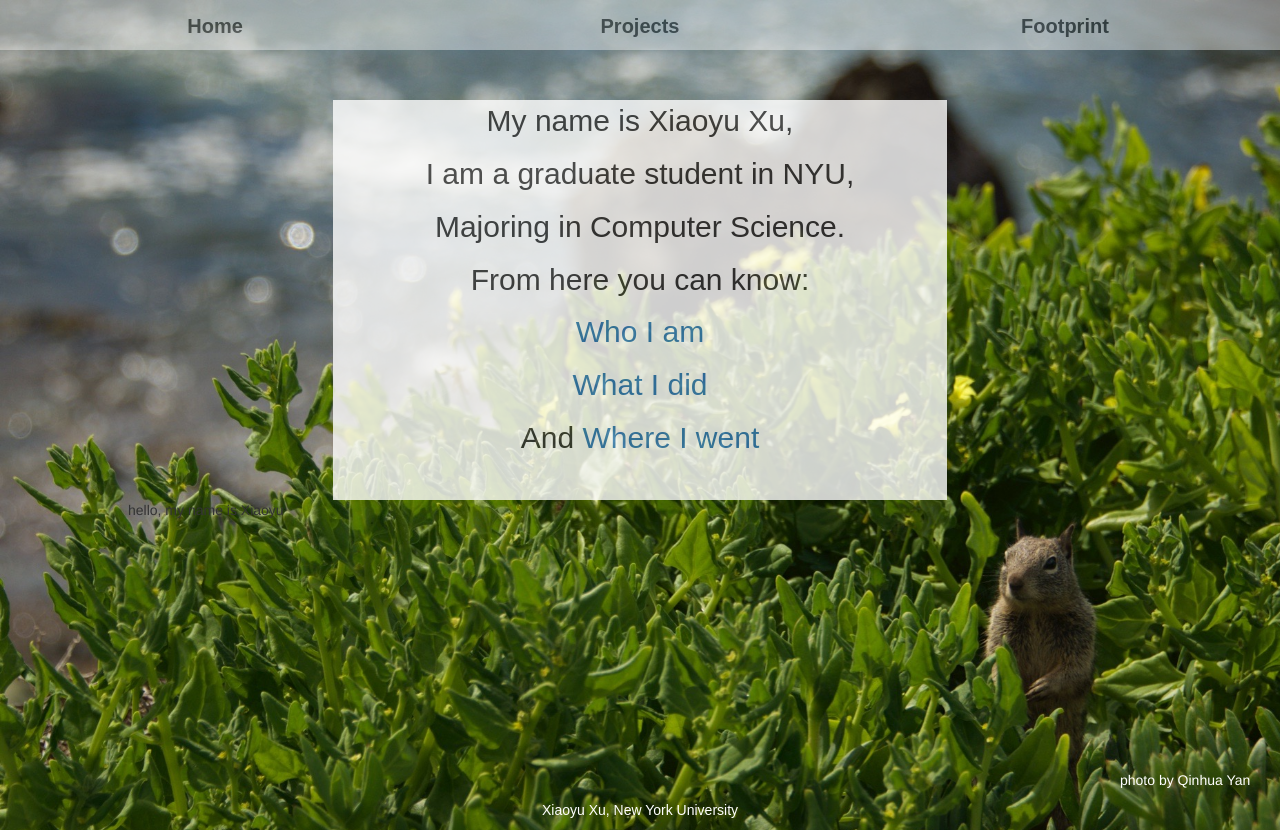
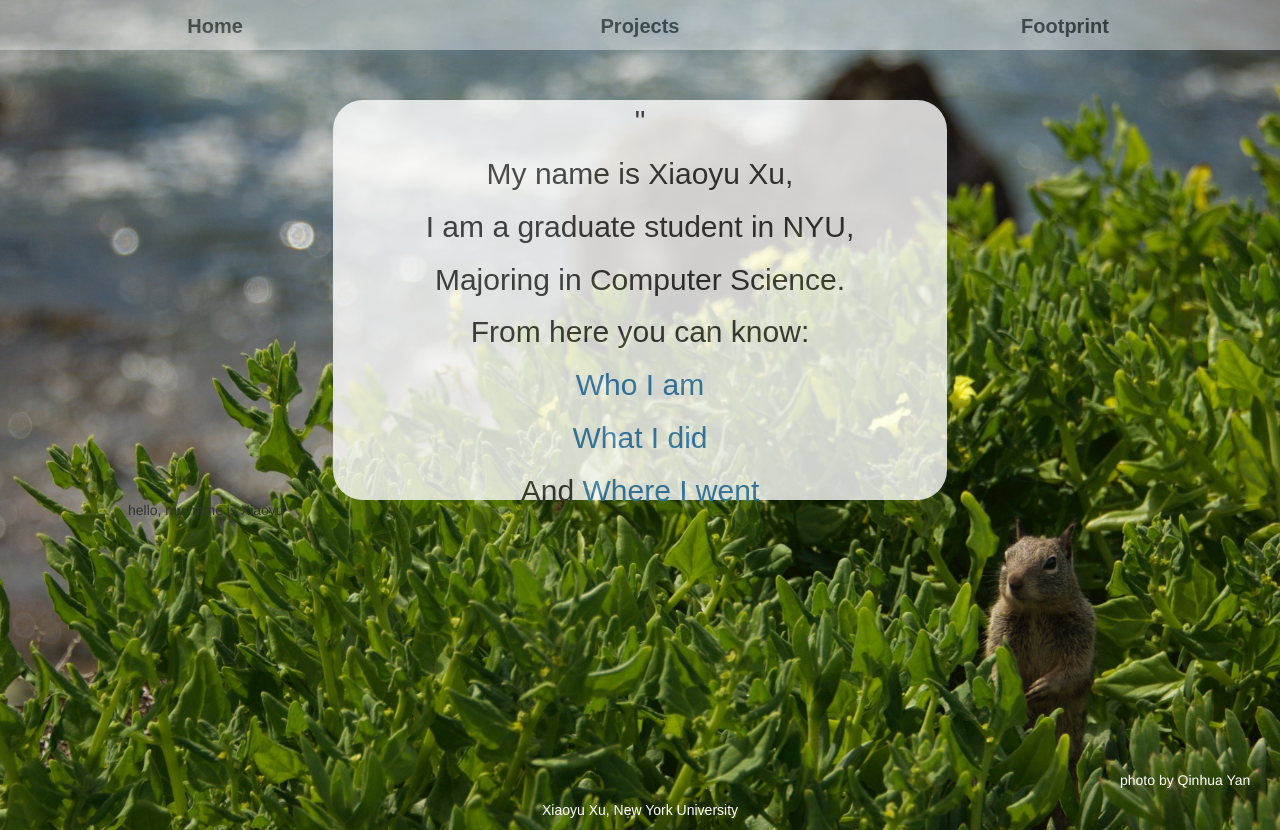
Before and after one commit to xuxiaoyu89/portfolio, a plain HTML site: page index.html in a window 1280 px wide. Drawn offline with nearby package versions, Linux system fonts and the light colour scheme; some packages are replaced by stand-ins of ours.

Commit message:
add content to home page

```diff
--- a/css/style.css
+++ b/css/style.css
@@ -52,7 +52,6 @@ body {
 	width: 80%;
 	min-height: 700px;
 	margin: auto;
-	border-radius: 15px;
 }
 
 #intro {
@@ -64,6 +63,7 @@ body {
 	margin: auto;
 	font-size: 30px;
 	font-family: sans-serif;
+	border-radius: 30px;
 }
 
 
--- a/partials/main.html
+++ b/partials/main.html
@@ -1,4 +1,5 @@
 <div id="intro">
+	<p>"</p>
 	<p>My name is Xiaoyu Xu,</p>
 	<p>I am a graduate student in NYU,</p>
 	<p>Majoring in Computer Science.</p>
@@ -6,5 +7,6 @@
 	<p><a href="#Home">Who I am</a></p>
 	<p><a href="#Projects">What I did</a></p>
 	<p>And <a href="#Footprint">Where I went</a></p>
+	<p>"</p>
 </div>
 {{msg}}
```
